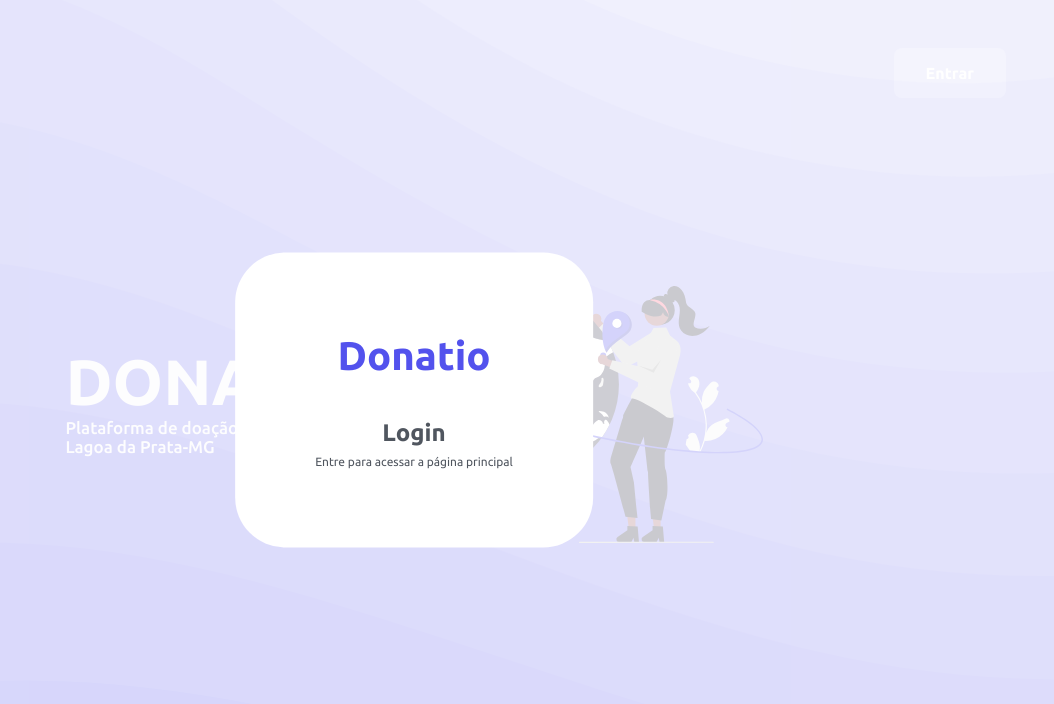
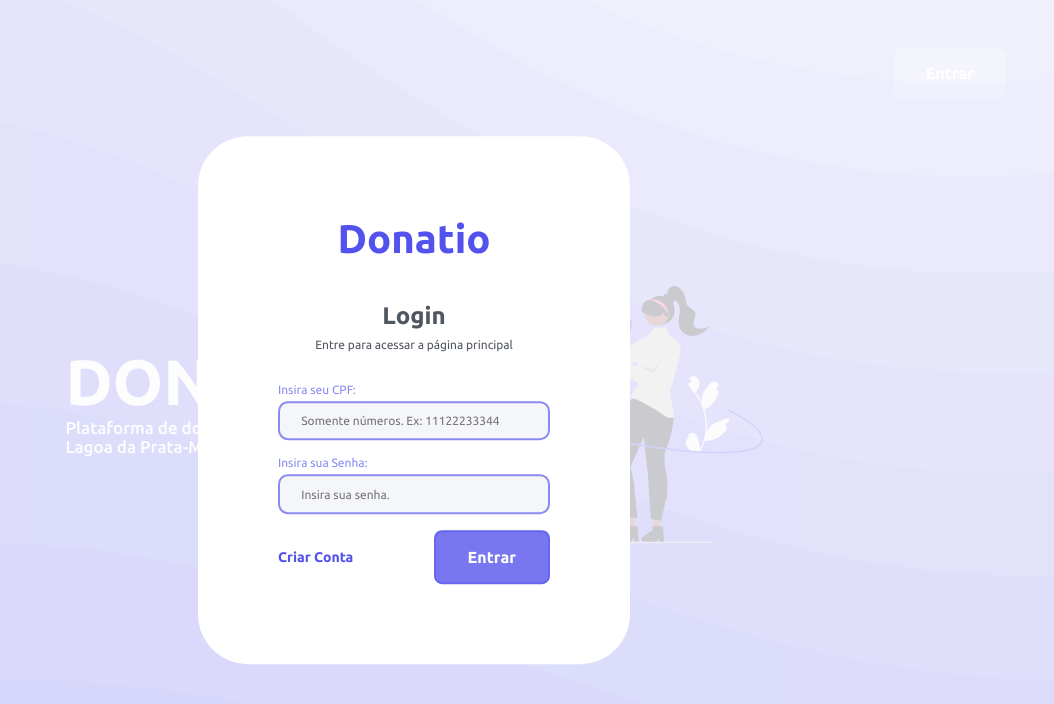
Before and after one commit to alvaroeduardo/donatio, a React (Vite) app in the folder frontEnd/: page / in a window 1280 px wide. Both pictures are taken after a click on the element "Entrar". Shown: the top 704 px of the page, without its empty margins (226-1280 px from the left). Built offline with nearby package versions, Linux system fonts and the light colour scheme.

Commit message:
FEAT: Criação do Modal de Login | Finalização da Construção da Index Princial

```diff
--- a/frontEnd/src/Components/Button/style.css
+++ b/frontEnd/src/Components/Button/style.css
@@ -14,6 +14,7 @@
     justify-content: center;
     color: white;
     transition: .1s;
+    cursor: pointer;
 }
 
 .primaryStyle:hover{
@@ -53,6 +54,7 @@
     align-items: center;
     justify-content: center;
     color: #5352ED;
+    cursor: pointer;
 }
 
 .secondaryStyle:hover{
--- a/frontEnd/src/Components/Input/index.jsx
+++ b/frontEnd/src/Components/Input/index.jsx
@@ -1,9 +1,16 @@
 import React from 'react'
+import './style.css'
 
-function Input() {
-  return (
-    <div>Input</div>
-  )
+function Input(props) {
+    return (
+        <div className='inputContainer'>
+            <p className="labelInput">{ props.Label }</p>
+
+            <div className="inputContainerSetData">
+                <input placeholder={ props.Description } type={ props.Type } value={props.Value} onChange={props.OnChange}/>
+            </div>
+        </div>
+    )
 }
 
 export default Input;
--- a/frontEnd/src/Components/Input/style.css
+++ b/frontEnd/src/Components/Input/style.css
@@ -0,0 +1,33 @@
+.inputContainer{
+    width: 100%;
+    height: auto;
+    margin: 0 0 1rem 0;
+}
+
+.labelInput{
+    color: #8B8AF1;
+    font-size: 12px;
+    margin-bottom: 5px;
+}
+
+.inputContainerSetData{
+    display: flex;
+    flex-direction: row;
+    background-color: #F5F6FA;
+    padding: .7rem;
+    border: 2px solid #8B8AF1;
+    border-radius: 10px;
+    width: 17rem;
+}
+
+.inputContainerSetData > input {
+    border: none;
+    width: 100%;
+    height: 100%;
+    outline: none;
+    margin-left: 10px;
+    background: none;
+    font-size: 12px;
+    background-color: none;
+    color: #92969D;
+}
--- a/frontEnd/src/Views/Index/index.jsx
+++ b/frontEnd/src/Views/Index/index.jsx
@@ -4,6 +4,7 @@ import '../../globalStyle.css';
 import './style.css';
 
 import Button from '../../Components/Button';
+import Input from '../../Components/Input';
 
 import ImageIndex from '../../Images/ImageIndex.svg';
 
@@ -23,6 +24,8 @@ const customStyles = {
 
 function index() {
     const [stateModal, setStateModal] = useState(false);
+    const [cpfValue, setCpfValue] = useState('');
+    const [pwdValue, setPwdValue] = useState('');
 
     const modalFunctions = {
         open(){
@@ -32,6 +35,14 @@ function index() {
         close(){
             setStateModal(false);
         }
+    }
+
+    function cpfHandleChange(){
+        setCpfValue(event.target.value);
+    }
+
+    function pwdHandleChange(){
+        setPwdValue(event.target.value);
     }
 
     return (
@@ -55,11 +66,34 @@ function index() {
                 isOpen={stateModal}
                 onRequestClose={modalFunctions.close}
                 style={customStyles}
+                ariaHideApp={false}
+
             >
                 <div className='loginFormContainer'>
                     <h1 className="titleLogin">Donatio</h1>
                     <h2 className="title">Login</h2>
                     <p className="loginDescription">Entre para acessar a página principal</p>
+
+                    <Input
+                        Label="Insira seu CPF:"
+                        Description="Somente números. Ex: 11122233344"
+                        Type="text"
+                        Value={cpfValue}
+                        OnChange={cpfHandleChange}
+                    />
+
+                    <Input
+                        Label="Insira sua Senha:"
+                        Description="Insira sua senha."
+                        Type="password"
+                        Value={pwdValue}
+                        OnChange={pwdHandleChange}
+                    />
+
+                    <div className="buttonBoxLogin">
+                        <a href="#">Criar Conta</a>
+                        <Button StyleType="primaryStyle" Title="Entrar"/>
+                    </div>
                 </div>
             </Modal>
         </div>
--- a/frontEnd/src/Views/Index/style.css
+++ b/frontEnd/src/Views/Index/style.css
@@ -69,4 +69,20 @@
 .loginFormContainer > p.loginDescription{
     font-size: 12px;
     color: #50565F;
+    margin-bottom: 2rem;
 }
+
+.buttonBoxLogin{
+    width: 100%;
+    display: flex;
+    flex-direction: row;
+    align-items: center;
+    justify-content: space-between;
+}
+
+.buttonBoxLogin > a{
+    text-decoration: none;
+    font-size: 14px;
+    font-weight: 700;
+    color: #5352ED;
+}
```
